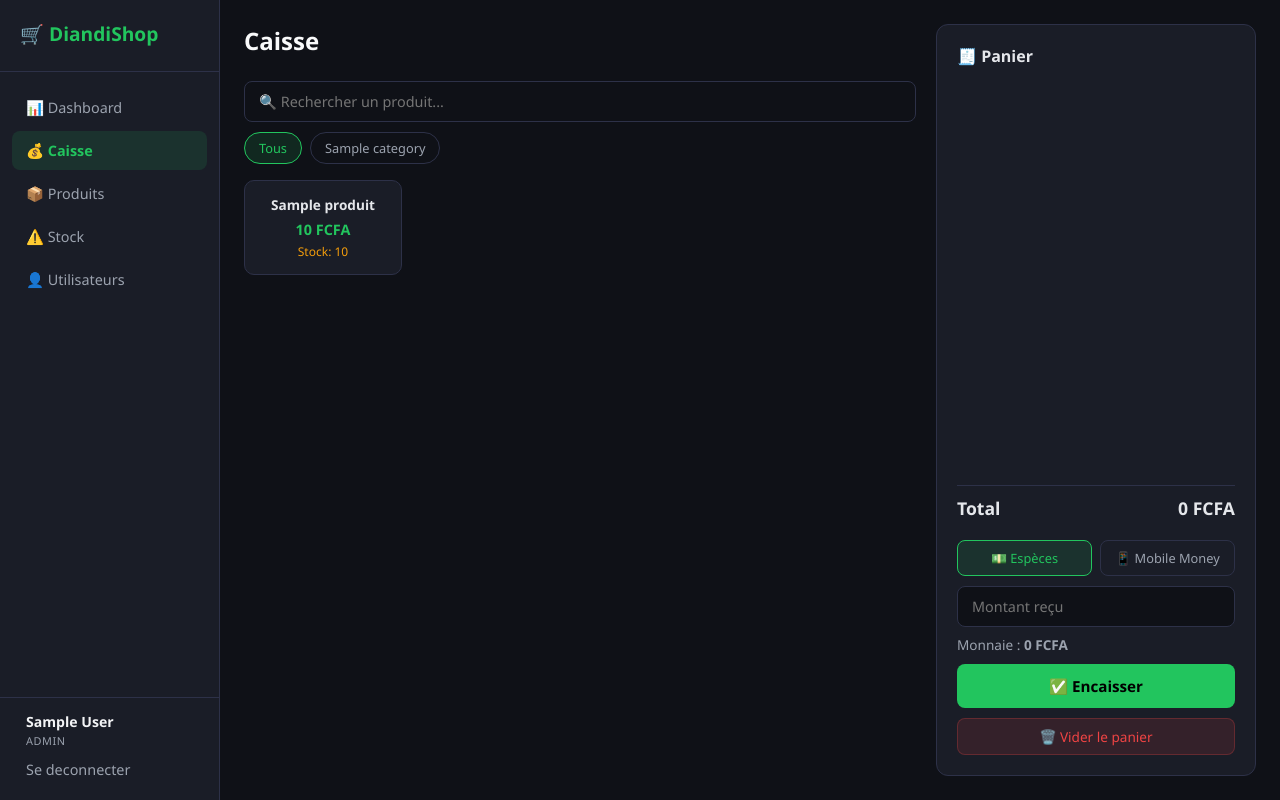
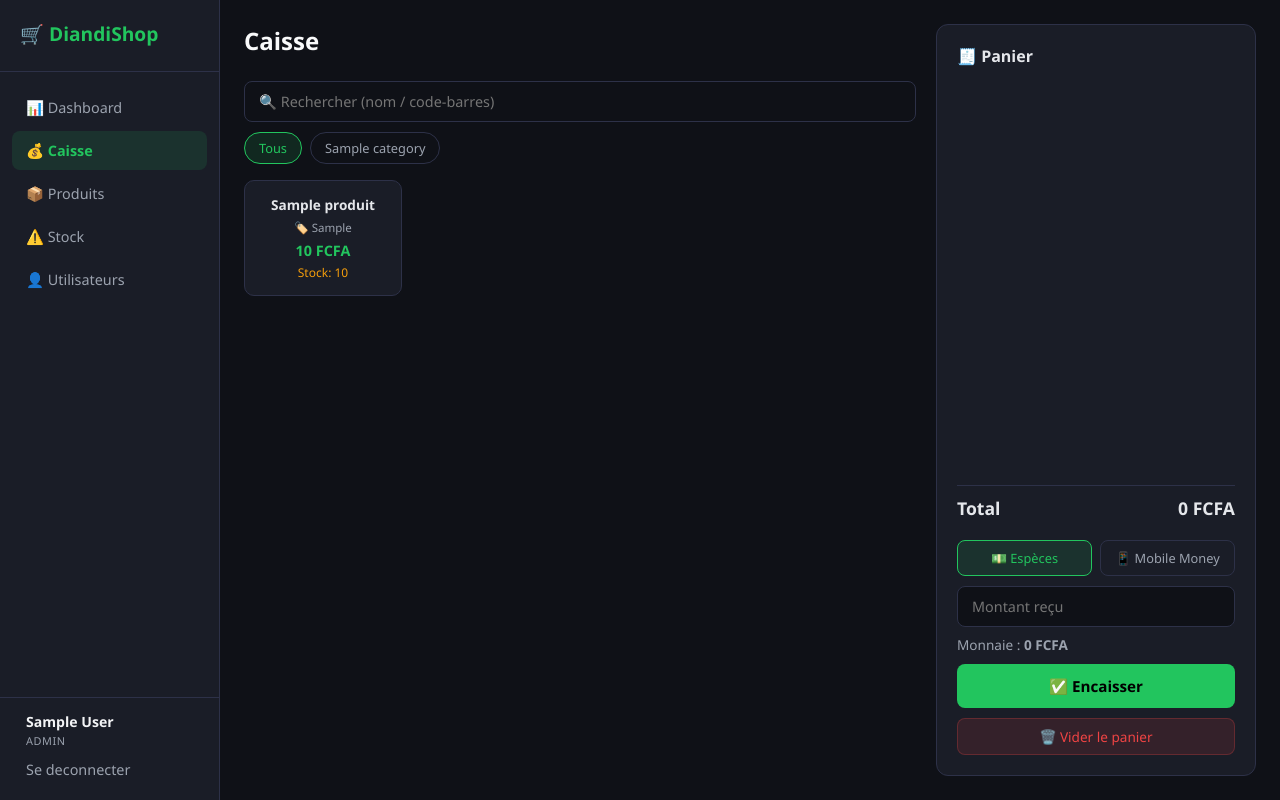
Before and after one commit to diandidigital/diandishop, a Flask app: page /pos in a window 1280 px wide. Run offline with Flask 3, Linux system fonts and the light colour scheme; the visitor is signed in with stand-in values (Sample User, id 1); tables that the repository leaves empty hold one stand-in row (values such as "Sample post").

Commit message:
Ajout Mobile Money CI et gestion des codes-barres

```diff
--- a/app.py
+++ b/app.py
@@ -62,6 +62,7 @@ def init_db():
             CREATE TABLE IF NOT EXISTS produits (
                 id INTEGER PRIMARY KEY AUTOINCREMENT,
                 nom TEXT NOT NULL,
+                code_barres TEXT,
                 prix REAL NOT NULL,
                 stock INTEGER DEFAULT 0,
                 stock_alerte INTEGER DEFAULT 5,
@@ -74,6 +75,8 @@ def init_db():
                 id INTEGER PRIMARY KEY AUTOINCREMENT,
                 total REAL NOT NULL,
                 paiement TEXT DEFAULT 'especes',
+                mobile_operateur TEXT,
+                mobile_reference TEXT,
                 monnaie REAL DEFAULT 0,
                 date_vente TIMESTAMP DEFAULT CURRENT_TIMESTAMP
             );
@@ -100,6 +103,25 @@ def init_db():
                 created_at TIMESTAMP DEFAULT CURRENT_TIMESTAMP
             );
         """)
+
+        cursor.execute("CREATE UNIQUE INDEX IF NOT EXISTS idx_produits_code_barres ON produits(code_barres) WHERE code_barres IS NOT NULL AND code_barres <> ''")
+
+        existing_columns = {
+            row["name"]
+            for row in cursor.execute("PRAGMA table_info(produits)").fetchall()
+        }
+        if "code_barres" not in existing_columns:
+            cursor.execute("ALTER TABLE produits ADD COLUMN code_barres TEXT")
+
+        existing_sales_columns = {
+            row["name"]
+            for row in cursor.execute("PRAGMA table_info(ventes)").fetchall()
+        }
+        if "mobile_operateur" not in existing_sales_columns:
+            cursor.execute("ALTER TABLE ventes ADD COLUMN mobile_operateur TEXT")
+        if "mobile_reference" not in existing_sales_columns:
+            cursor.execute("ALTER TABLE ventes ADD COLUMN mobile_reference TEXT")
+
         conn.commit()
         conn.close()
         print("✅ Base de données initialisée avec succès")
@@ -411,29 +433,51 @@ def get_produits():
 @role_required("admin")
 def add_produit():
     data = request.json
+    code_barres = (data.get("code_barres") or "").strip()
+    if code_barres == "":
+        code_barres = None
+
     conn = get_db()
-    conn.execute("""
-        INSERT INTO produits (nom, prix, stock, stock_alerte, categorie_id)
-        VALUES (?, ?, ?, ?, ?)
-    """, (data["nom"], data["prix"], data.get("stock", 0),
-          data.get("stock_alerte", 5), data.get("categorie_id")))
-    conn.commit()
-    conn.close()
-    return jsonify({"success": True})
+    try:
+        conn.execute("""
+            INSERT INTO produits (nom, code_barres, prix, stock, stock_alerte, categorie_id)
+            VALUES (?, ?, ?, ?, ?, ?)
+        """, (data["nom"], code_barres, data["prix"], data.get("stock", 0),
+              data.get("stock_alerte", 5), data.get("categorie_id")))
+        conn.commit()
+        return jsonify({"success": True})
+    except sqlite3.IntegrityError:
+        return jsonify({"success": False, "message": "Ce code-barres existe deja."}), 400
+    finally:
+        conn.close()
 
 @app.route("/api/produits/<int:id>", methods=["PUT"])
 @role_required("admin")
 def update_produit(id):
     data = request.json
     conn = get_db()
-    conn.execute("""
-        UPDATE produits SET nom=?, prix=?, stock=?, stock_alerte=?, categorie_id=?
-        WHERE id=?
-    """, (data["nom"], data["prix"], data.get("stock", 0),
-          data.get("stock_alerte", 5), data.get("categorie_id"), id))
-    conn.commit()
-    conn.close()
-    return jsonify({"success": True})
+    existing = conn.execute("SELECT code_barres FROM produits WHERE id = ?", (id,)).fetchone()
+    if not existing:
+        conn.close()
+        return jsonify({"success": False, "message": "Produit introuvable."}), 404
+
+    if "code_barres" in data:
+        code_barres = (data.get("code_barres") or "").strip() or None
+    else:
+        code_barres = existing["code_barres"]
+
+    try:
+        conn.execute("""
+            UPDATE produits SET nom=?, code_barres=?, prix=?, stock=?, stock_alerte=?, categorie_id=?
+            WHERE id=?
+        """, (data["nom"], code_barres, data["prix"], data.get("stock", 0),
+              data.get("stock_alerte", 5), data.get("categorie_id"), id))
+        conn.commit()
+        return jsonify({"success": True})
+    except sqlite3.IntegrityError:
+        return jsonify({"success": False, "message": "Ce code-barres existe deja."}), 400
+    finally:
+        conn.close()
 
 @app.route("/api/produits/<int:id>", methods=["DELETE"])
 @role_required("admin")
@@ -459,11 +503,23 @@ def get_ventes():
 @role_required("admin", "caissiere")
 def add_vente():
     data = request.json
+    mobile_operateur = None
+    mobile_reference = None
+
+    if data.get("paiement") == "mobile":
+        operateurs_valides = {"orange", "mtn", "moov"}
+        mobile_operateur = (data.get("mobile_operateur") or "").strip().lower()
+        mobile_reference = (data.get("mobile_reference") or "").strip()
+        if mobile_operateur not in operateurs_valides:
+            return jsonify({"success": False, "message": "Operateur Mobile Money invalide."}), 400
+        if mobile_reference == "":
+            mobile_reference = None
+
     conn = get_db()
     cursor = conn.cursor()
     cursor.execute("""
-        INSERT INTO ventes (total, paiement, monnaie) VALUES (?, ?, ?)
-    """, (data["total"], data.get("paiement", "especes"), data.get("monnaie", 0)))
+        INSERT INTO ventes (total, paiement, mobile_operateur, mobile_reference, monnaie) VALUES (?, ?, ?, ?, ?)
+    """, (data["total"], data.get("paiement", "especes"), mobile_operateur, mobile_reference, data.get("monnaie", 0)))
     vente_id = cursor.lastrowid
     for item in data["items"]:
         cursor.execute("""
@@ -635,14 +691,20 @@ def _seed_catalog(conn):
         ("Montre digitale", 15000, 15, 2, "Accessoires"),
     ]
 
-    for nom, prix, stock, stock_alerte, cat_name in produits:
+    for idx, item in enumerate(produits, start=1):
+        if len(item) == 6:
+            nom, code_barres, prix, stock, stock_alerte, cat_name = item
+        else:
+            nom, prix, stock, stock_alerte, cat_name = item
+            code_barres = f"618{idx:010d}"
+
         conn.execute(
             """
-            INSERT INTO produits (nom, prix, stock, stock_alerte, categorie_id, actif)
-            SELECT ?, ?, ?, ?, ?, 1
+            INSERT INTO produits (nom, code_barres, prix, stock, stock_alerte, categorie_id, actif)
+            SELECT ?, ?, ?, ?, ?, ?, 1
             WHERE NOT EXISTS (SELECT 1 FROM produits WHERE nom = ?)
             """,
-            (nom, prix, stock, stock_alerte, cat_map[cat_name], nom),
+            (nom, code_barres, prix, stock, stock_alerte, cat_map[cat_name], nom),
         )
 
 
--- a/static/css/style.css
+++ b/static/css/style.css
@@ -417,6 +417,12 @@ body {
     margin-bottom: 4px;
 }
 
+.produit-barcode {
+    font-size: 0.72rem;
+    color: #9ca3af;
+    margin-bottom: 6px;
+}
+
 .produit-stock {
     font-size: 0.75rem;
     color: #9ca3af;
@@ -541,6 +547,16 @@ body {
     gap: 8px;
 }
 
+.mobile-section {
+    display: flex;
+    flex-direction: column;
+    gap: 8px;
+}
+
+.hidden {
+    display: none;
+}
+
 .monnaie-result {
     font-size: 0.85rem;
     color: #9ca3af;
--- a/templates/pos.html
+++ b/templates/pos.html
@@ -42,7 +42,7 @@
                 </div>
                 <!-- Recherche et filtre -->
                 <div class="pos-filters">
-                    <input type="text" id="search" placeholder="🔍 Rechercher un produit..."
+                    <input type="text" id="search" placeholder="🔍 Rechercher (nom / code-barres)"
                            class="input" oninput="filtrerProduits()">
                     <div id="categories-filter" class="categories-filter"></div>
                 </div>
@@ -67,6 +67,15 @@
                         <button class="btn-paiement" onclick="setPaiement('mobile')" id="btn-mobile">
                             📱 Mobile Money
                         </button>
+                    </div>
+                    <div id="mobile-section" class="mobile-section hidden">
+                        <select id="mobile-operateur" class="input">
+                            <option value="orange">Orange Money CI</option>
+                            <option value="mtn">MTN MoMo CI</option>
+                            <option value="moov">Moov Money CI</option>
+                        </select>
+                        <input type="text" id="mobile-reference" class="input"
+                               placeholder="Référence transaction (optionnel)">
                     </div>
                     <div id="monnaie-section" class="monnaie-section">
                         <input type="number" id="montant-recu" placeholder="Montant reçu"
@@ -133,10 +142,11 @@
         function filtrerProduits() { afficherProduits(); }
 
         function afficherProduits() {
-            const search = document.getElementById("search").value.toLowerCase();
+            const search = document.getElementById("search").value.trim().toLowerCase();
             const grid = document.getElementById("produits-grid");
             let liste = produits.filter(p => {
-                const matchSearch = p.nom.toLowerCase().includes(search);
+                const barcode = (p.code_barres || "").toLowerCase();
+                const matchSearch = p.nom.toLowerCase().includes(search) || barcode.includes(search);
                 const matchCat = categorieActive ? p.categorie_id === categorieActive : true;
                 return matchSearch && matchCat;
             });
@@ -144,6 +154,7 @@
                 <div class="produit-card ${p.stock <= 0 ? 'rupture' : ''}"
                      onclick="${p.stock > 0 ? `ajouterAuPanier(${p.id})` : ''}">
                     <div class="produit-nom">${p.nom}</div>
+                    <div class="produit-barcode">🏷️ ${p.code_barres || '-'}</div>
                     <div class="produit-prix">${p.prix.toLocaleString("fr-FR")} FCFA</div>
                     <div class="produit-stock ${p.stock <= p.stock_alerte ? 'stock-bas' : ''}">
                         Stock: ${p.stock}
@@ -212,6 +223,7 @@
             document.getElementById("btn-mobile").classList.toggle("active", type === "mobile");
             document.getElementById("monnaie-section").style.display =
                 type === "especes" ? "block" : "none";
+            document.getElementById("mobile-section").classList.toggle("hidden", type !== "mobile");
         }
 
         function calculMonnaie() {
@@ -226,17 +238,41 @@
             if (panier.length === 0) return alert("Le panier est vide !");
             const total = panier.reduce((s, i) => s + i.prix_unitaire * i.quantite, 0);
             const recu = parseFloat(document.getElementById("montant-recu").value) || total;
+
+            if (paiement === "especes" && recu < total) {
+                return alert("Montant reçu insuffisant.");
+            }
+
+            const mobileOperateur = document.getElementById("mobile-operateur").value;
+            const mobileReference = document.getElementById("mobile-reference").value.trim();
+
             const data = {
                 total, paiement,
                 monnaie: paiement === "especes" ? recu - total : 0,
+                mobile_operateur: paiement === "mobile" ? mobileOperateur : null,
+                mobile_reference: paiement === "mobile" ? mobileReference : null,
                 items: panier.map(i => ({ ...i, sous_total: i.prix_unitaire * i.quantite }))
             };
-            await fetch("/api/ventes", { method: "POST",
+            const res = await fetch("/api/ventes", { method: "POST",
                 headers: {"Content-Type": "application/json"}, body: JSON.stringify(data) });
+            const result = await res.json();
+            if (!res.ok || !result.success) {
+                return alert(result.message || "Impossible d'enregistrer la vente.");
+            }
+
+            const operateurLibelles = {
+                orange: "Orange Money CI",
+                mtn: "MTN MoMo CI",
+                moov: "Moov Money CI"
+            };
+            const paiementLabel = paiement === "mobile"
+                ? `Mobile Money (${operateurLibelles[mobileOperateur] || mobileOperateur})`
+                : "Espèces";
             document.getElementById("modal-message").textContent =
-                `Total : ${total.toLocaleString("fr-FR")} FCFA — Paiement : ${paiement}`;
+                `Total : ${total.toLocaleString("fr-FR")} FCFA — Paiement : ${paiementLabel}`;
             document.getElementById("modal").classList.remove("hidden");
             viderPanier();
+            document.getElementById("mobile-reference").value = "";
             charger();
         }
 
@@ -244,6 +280,30 @@
             document.getElementById("modal").classList.add("hidden");
         }
 
+        function scannerCodeBarres(event) {
+            if (event.key !== "Enter") return;
+
+            const input = document.getElementById("search");
+            const code = input.value.trim();
+            if (!code) return;
+
+            const produit = produits.find(p => (p.code_barres || "") === code);
+            if (!produit) {
+                alert("Aucun produit ne correspond à ce code-barres.");
+                return;
+            }
+            if (produit.stock <= 0) {
+                alert("Ce produit est en rupture de stock.");
+                return;
+            }
+
+            ajouterAuPanier(produit.id);
+            input.value = "";
+            afficherProduits();
+        }
+
+        document.getElementById("search").addEventListener("keydown", scannerCodeBarres);
+
         charger();
     </script>
 </body>
```
Also changed, not shown: templates/produits.html (+19 -3 lines).
